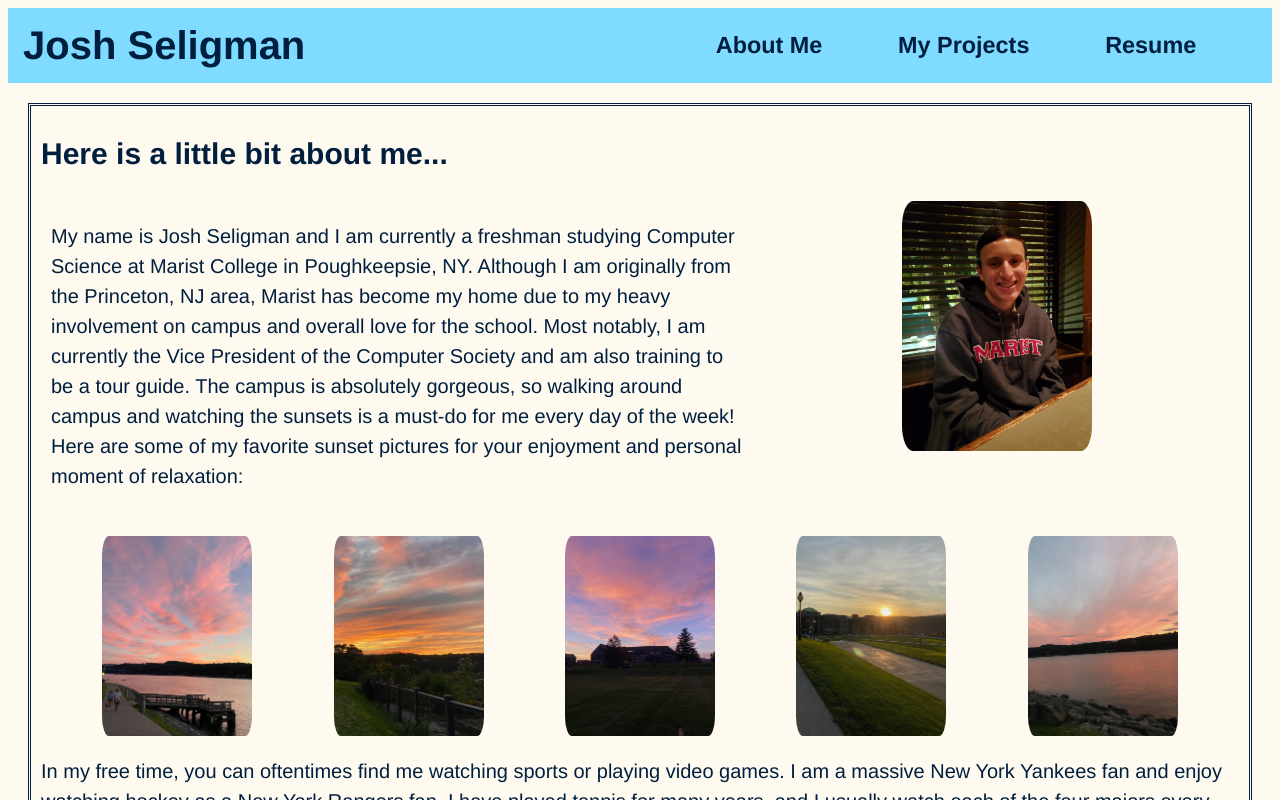
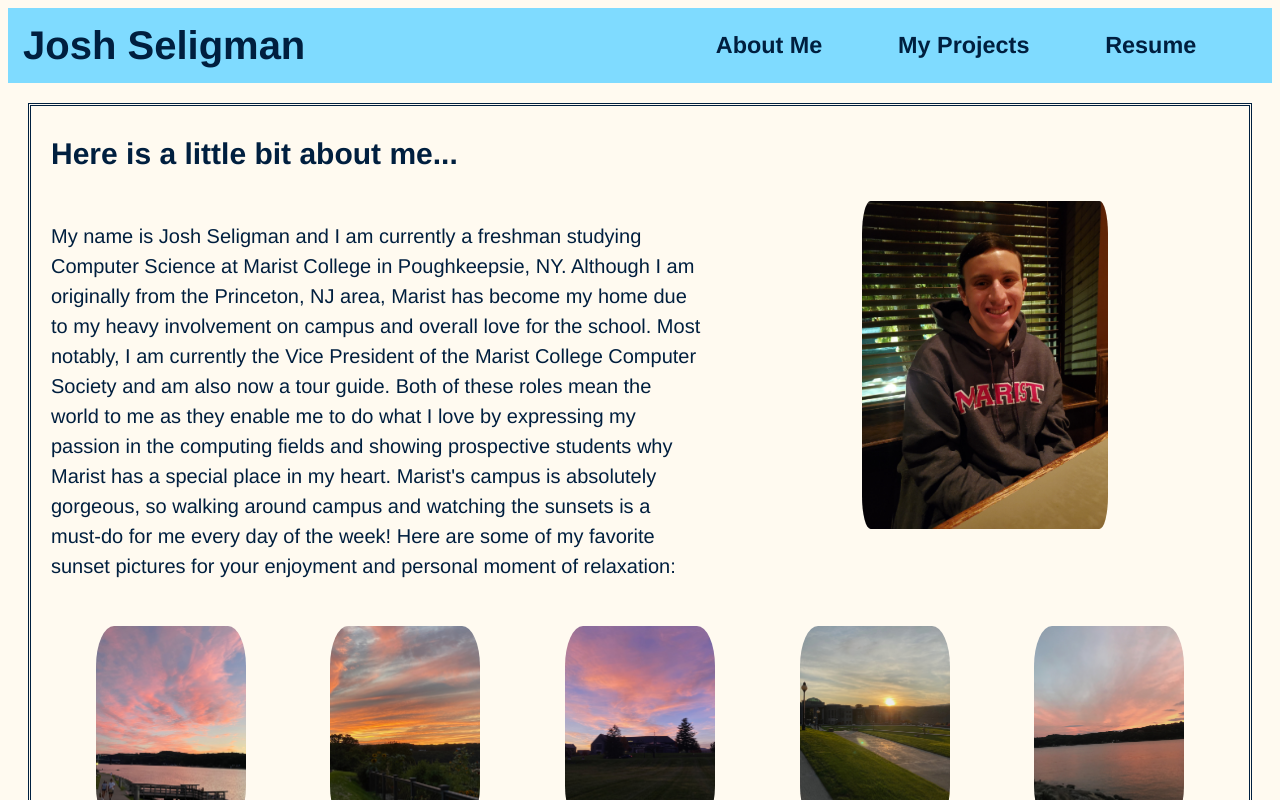
Before and after one commit to joshuaseligman/Personal-Website, a React (Create React App) app: page /#/about in a window 1280 px wide. Shown: the top 800 px of the page. Built offline with nearby package versions, Linux system fonts and the light colour scheme.

Commit message:
Updated information

```diff
--- a/src/components/AboutMe.js
+++ b/src/components/AboutMe.js
@@ -14,18 +14,22 @@ function AboutMe() {
 
             {/* This div places the paragraph directly next to my picture */}
             <div className='about-me-top'>
+                <div className='about-me-top-p'>
                     <p>
                         My name is Josh Seligman and I am currently a freshman studying
                         Computer Science at Marist College in Poughkeepsie, NY.
                         Although I am originally from the Princeton, NJ area, Marist has
                         become my home due to my heavy involvement on campus and overall
                         love for the school. Most notably, I am currently the Vice President
-                    of the Computer Society and am also training to be a tour guide.
-                    The campus is absolutely gorgeous, so walking around campus and
-                    watching the sunsets is a must-do for me every day of the week!
-                    Here are some of my favorite sunset pictures for your enjoyment
-                    and personal moment of relaxation:
+                        of the Marist College Computer Society and am also now a tour guide.
+                        Both of these roles mean the world to me as they enable me to do what I love by
+                        expressing my passion in the computing fields and showing prospective students
+                        why Marist has a special place in my heart. Marist's campus is absolutely
+                        gorgeous, so walking around campus and watching the sunsets is a
+                        must-do for me every day of the week! Here are some of my favorite
+                        sunset pictures for your enjoyment and personal moment of relaxation:
                     </p>
+                </div>
                 <div className='about-me-img-div'>
                     <img src={me} alt='me'></img>
                 </div>
@@ -48,8 +52,8 @@ function AboutMe() {
                 each of the four majors every year. In regard to my
                 video game interests, I love to play games with thrilling
                 and engaging stories, which leads me to noting that my favorite game is
-                <i>The Last of Us</i>(with<i>Uncharted 4</i>as a close second)!
-                However,<i>MLB The Show</i>is a solid selection any day of
+                The Last of Us (with Uncharted 4 as a close second)!
+                However, MLB The Show is a solid selection any day of
                 the week as it is by far my most played game.
             </p>
         </div>
--- a/src/components/MyProjects.js
+++ b/src/components/MyProjects.js
@@ -18,6 +18,7 @@ function MyProjects() {
     return (
         <div>
             <h2 className='project-header'>Here are all of my wonderful projects! Click on a project for more information.</h2>
+            <h2 className='project-header'>Alternatively, you can click <a className='git-link'href='https://github.com/joshuaseligman' target='_blank'>here</a> to go directly to my GitHub profile.</h2>
             {/* Display each project in an organized layout */}
             <div className='projects-div'>
                 {[...projectComponents]}
--- a/src/index.css
+++ b/src/index.css
@@ -10,10 +10,6 @@ header {
   display: flex;
   height: 75px;
   background-color: #7FDBFF;
-}
-
-img {
-  border-radius: 10%;
 }
 
 header a {
@@ -80,8 +76,8 @@ header a {
 }
 
 .about-me * {
-  padding-left: 10px;
-  padding-right: 10px;
+  padding-left: 20px;
+  padding-right: 20px;
 }
 
 /* Style the first about paragraph and my picture to be next to each other */
@@ -90,21 +86,28 @@ header a {
   padding-bottom: 25px;
 }
 
-.about-me-top p{
+.about-me-top-p{
   width: 60%;
+  padding-left: 0px;
+}
+
+.about-me-top-p p {
+  padding-left: 0px;
 }
 
 .about-me-img-div {
   width: 40%;
+  height: 100%;
+  display: flex;
+  justify-content: center;
+  align-items: center;
 }
 
 /* Display my picture centered within its space on the website*/
 .about-me-top img {
-  width: 190px;
-  height: 250px;
-  display: block;
-  margin-left: auto;
-  margin-right: auto;
+  width: 55%;
+  height: 65%;
+  border-radius: 10%;
 }
 
 /* Sunset pictures should be evenly spaced along the width of the website */
@@ -119,6 +122,7 @@ header a {
 .sunset {
   width: 150px;
   height: 200px;
+  border-radius: 20%;
 }
 
 /* Projects are going to display 2 per row with wrapping on the row.
@@ -175,6 +179,14 @@ header a {
   text-align: center;
 }
 
+.git-link {
+  color:#001F3F;
+}
+
+.git-link:hover {
+  color:#FF4136;
+}
+
 footer {
   background-color: #7FDBFF;
 }
--- a/src/res/projects.json
+++ b/src/res/projects.json
@@ -2,7 +2,7 @@
     "projects": [
         {
             "projectName": "Java Automated Testing",
-            "date": "March 2021",
+            "date": "Winter 2021",
             "description": "Application that enables me to easily automate tests for my Software Development I programs. The JUnit library was helpful in creating the testing environment as I built off of its testing framework to add the necessary automation capabilities.",
             "languages": [
                 "Java"
@@ -28,7 +28,7 @@
             "projectUrl": "https://github.com/joshuaseligman/Personal-Website"
         },
         {
-            "projectName": "Intro to Programming Final Project",
+            "projectName": "Center of Mass Calculator",
             "date": "Fall 2020",
             "description": "Application that computes the center of mass of a 2-dimensional plane bounded by polynomial functions. Using the SciPy and Matplotlib modules, I was able to perform all of the complex calculations while still being able to create a nice output for the user to visualize the results.",
             "languages": [
@@ -37,7 +37,19 @@
             "tools": [
                 "SciPy", "Matplotlib"
             ],
-            "projectUrl": "https://github.com/joshuaseligman/Intro-to-Programming-Final-Project"
+            "projectUrl": "https://github.com/joshuaseligman/Center-of-Mass-Calculator"
+        },
+        {
+            "projectName": "The Doll Maker",
+            "date": "Summer 2018",
+            "description": "Horror survival game that is similar to Call of Duty's Zombies mode. The game was developed in a team setting during Marist's pre-college program for game design.",
+            "languages": [
+
+            ],
+            "tools": [
+                "Construct 3"
+            ],
+            "projectUrl": "https://github.com/joshuaseligman/The-Doll-Maker"
         }
     ]
 }
```
Also changed, not shown: 1 other file (tests, documents, lock files or other folders). Lines whose indentation alone changed are shown as unchanged.
